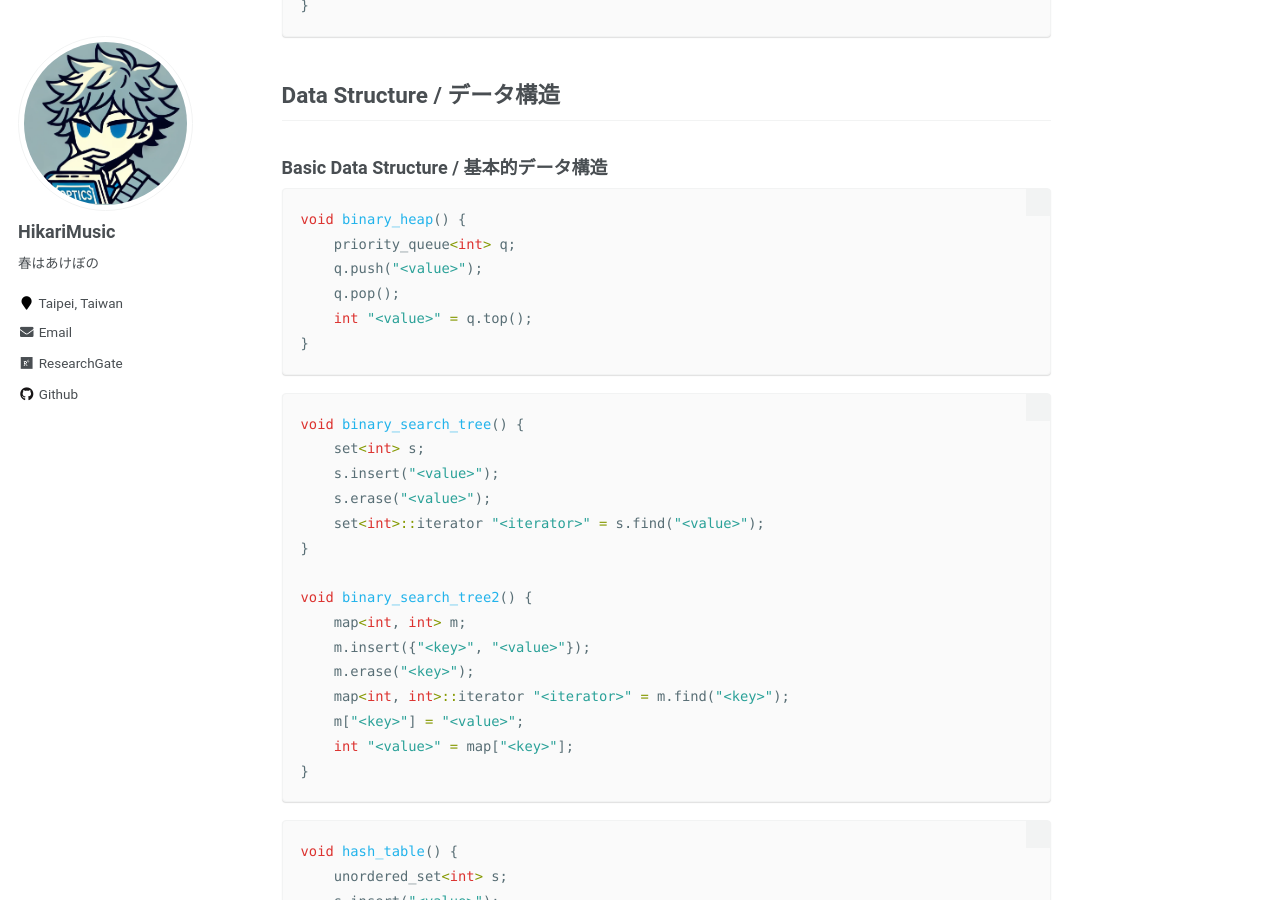
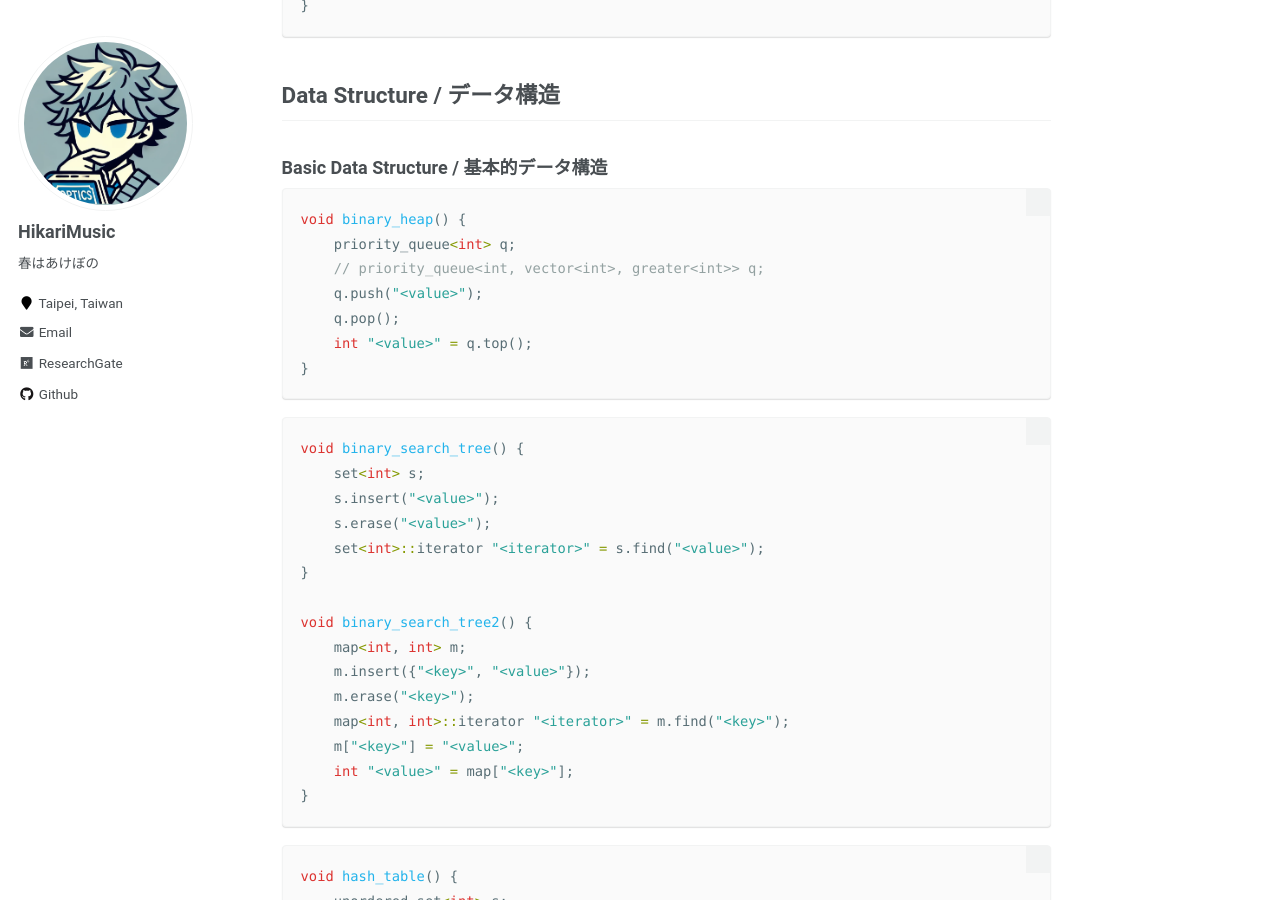
Before and after one commit to hikarimusic/hikarimusic.github.io, a Jekyll site: the page built from _note/algorithm.md, in a window 1280 px wide and 900 px high, scrolled down 5989 px. Built offline with Jekyll 4.4.1, drawn with Linux system fonts in a browser that asks for light colours; some web fonts are replaced.

Commit message:
Update algorithm.md

````diff
--- a/_note/algorithm.md
+++ b/_note/algorithm.md
@@ -209,6 +209,7 @@ int rec(int S, int v, int n) {
 ```cpp
 void binary_heap() {
     priority_queue<int> q;
+    // priority_queue<int, vector<int>, greater<int>> q;
     q.push("<value>");
     q.pop();
     int "<value>" = q.top();
````
